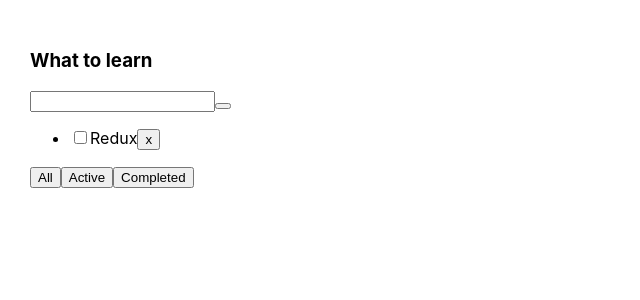
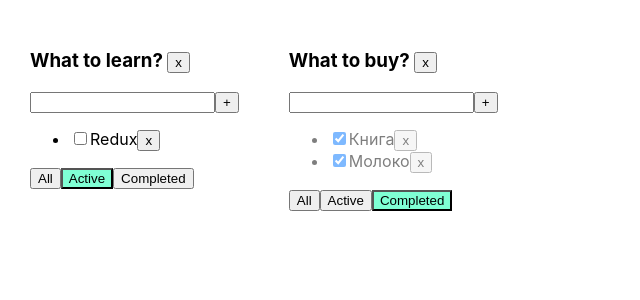
Before and after one commit to twers1/Todolist-React, a React (Create React App) app: page / in a window 1280 px wide. Shown: the top 300 px of the page, without its empty margins (0-640 px from the left). Built offline with nearby package versions, Linux system fonts and the light colour scheme.

Commit message:
add new styles, buttons, functions, errors

```diff
--- a/package.json
+++ b/package.json
@@ -10,10 +10,12 @@
     "@types/node": "^16.18.12",
     "@types/react": "^18.0.28",
     "@types/react-dom": "^18.0.11",
+    "@types/uuid": "^9.0.2",
     "react": "^18.2.0",
     "react-dom": "^18.2.0",
     "react-scripts": "5.0.1",
     "typescript": "^4.9.5",
+    "uuid": "^9.0.0",
     "web-vitals": "^2.1.4"
   },
   "scripts": {
--- a/src/App.css
+++ b/src/App.css
@@ -6,3 +6,19 @@
 .App > div {
   margin-right: 50px;
 }
+
+.error {
+  border: red 1px solid;
+}
+
+.error-message {
+  color: red;
+}
+
+.active-filter {
+  background-color: aquamarine;
+}
+
+.is-done {
+  opacity: 0.5;
+}
--- a/src/App.tsx
+++ b/src/App.tsx
@@ -1,63 +1,107 @@
 import React, { useState } from 'react';
 import './App.css';
 import TodoList, { TaskType } from './components/TodoList/Todolist';
-
-// function useState2(data: any) {
-//   return [data, () => {}]
-// }
-// useState2([{}, {}, {}])
-// let arr = useState2([{}, {}, {}]) // примерно как работае useState
-// let task1 = arr[0];
-// let setTask1 = arr[1]
-
-// export  function Counter() {
-
-//  let arr=useState(5)
-// let data = arr[0];
-// let setData = arr[1]
-//   return <div onClick={ () => {setData(data++)}}>{data}</div>
-// }
+import { v1 } from 'uuid';
 
 export type FiltedValuesType = "all" | "completed" | "active"
+type TodoListType ={
+  id: string
+  title: string
+  filter: FiltedValuesType
+}
 
 function App() {
 
 // useState - это hook, который хранит данные и изменяет их
-  let [task1, setTask1] = useState<Array<TaskType>>([
-    {id: 1, title: "CSS", isDone: true},
-    {id: 2, title: "JS", isDone: true},
-    {id: 3, title: "React", isDone: true},
-    {id: 4, title: "Redux", isDone: false}
-  ]);
 // мы сохраняем в useState данный тип(в дженериках)
-  let[filter, setFilter] = useState<FiltedValuesType>("active");
+  // let[filter, setFilter] = useState<FiltedValuesType>("active");
 
-  function removeTask(id: number) {
-    let filteredTask1 = task1.filter((t) =>t.id !== id)
-    setTask1(filteredTask1)
+  function removeTask(id: string, todolistId: string) {
+    let tasks = task1[todolistId]
+    let filteredTask1 = tasks.filter(t =>t.id !== id)
+    task1[todolistId] = filteredTask1;
+    setTask1({...task1})
   }
 
-  function changeFilter(value: FiltedValuesType) {
-    setFilter(value);
+  function addTask(title: string, todolistId: string){
+    let newTask = {id: v1(), title: title, isDone: false}
+    let tasks = task1[todolistId]
+    let newTasks = [newTask, ...tasks]
+    task1[todolistId] = newTasks
+    setTask1({...task1})
   }
 
-  let tasksForTodoList = task1;
-  if(filter === "completed") {
-    tasksForTodoList = task1.filter(t => t.isDone === true);
+  function changeStatus(taskId: string, isDone: boolean,  todolistId: string) {
+    let tasks = task1[todolistId]
+    let task = tasks.find((t)=>t.id === taskId)
+    if(task){
+      task.isDone = isDone
+      setTask1({...task1})
+    }
   }
-  if(filter === "active") {
-    tasksForTodoList = task1.filter(t => t.isDone === false);
+
+  function changeFilter(value: FiltedValuesType, todolistId: string) {
+    // setFilter(value);
+    let todolist = todolists.find(tl => tl.id === todolistId)
+    if(todolist){
+      todolist.filter = value
+      setTodoList([...todolists])
+    }
   }
+
+  let todoList1 = v1()
+  let todoList2 = v1()
+
+  let [todolists, setTodoList] =useState<Array<TodoListType>>([
+    {id: todoList1, title: 'What to learn?', filter: "active"},
+    {id: todoList2, title: 'What to buy?', filter: "completed"}
+  ])
+
+  let removeTodoList = (todolistId:string) => {
+    let filteredTask1 = todolists.filter(tl => tl.id !== todolistId)
+    setTodoList(filteredTask1)
+    delete task1[todolistId]
+    setTask1({...task1})
+  }
+
+  let [task1, setTask1] = useState({
+   [todoList1]: [{id: v1(), title: "CSS", isDone: true},
+    {id: v1(), title: "JS", isDone: true},
+    {id: v1(), title: "React", isDone: true},
+    {id: v1(), title: "Redux", isDone: false}],
+    [todoList2]: [ {id: v1(), title: "Книга", isDone: true},
+    {id: v1(), title: "Молоко", isDone: true},]
+  })
 
   return (
     <div className="App">
-      <TodoList title="What to learn"
-       tasks={tasksForTodoList}
-       removeTask={removeTask}
-       changeFilter={changeFilter}
-       />
+      {
+        todolists.map((tl) => {
+          let tasksForTodoList = task1[tl.id];
 
+          if(tl.filter === "completed") {
+             tasksForTodoList = tasksForTodoList.filter(t => t.isDone === true);
+          }
+
+          if(tl.filter === "active") {
+             tasksForTodoList =tasksForTodoList.filter(t => t.isDone === false);
+          }
+
+          return <TodoList key={tl.id}
+          title={tl.title}
+          id={tl.id}
+          tasks={tasksForTodoList}
+          removeTask={removeTask}
+          changeFilter={changeFilter}
+          addTask={addTask}
+          changeTaskStatus={changeStatus}
+          filter={tl.filter}
+          removeTodoList={removeTodoList}
+          />
+        })
+      }
     </div>
+
   );
 }
 // // так как это js элемент, его нужно записать в фигурных скобках
--- a/src/components/TodoList/Todolist.tsx
+++ b/src/components/TodoList/Todolist.tsx
@@ -1,45 +1,92 @@
-import React from "react";
+import React, { ChangeEvent, KeyboardEvent, useState } from "react";
 import { FiltedValuesType } from "../../App";
 
 // props(объект) - параметры функции props = {title: "", tasks={}}
 
 export type TaskType = {
-    id: number
+    id: string
     title: string
     isDone: boolean
 }
 
 type PropsType = {
+    id: string
     title:string
     tasks: Array<TaskType>
-    removeTask: (id: number) => void
+    removeTask: (id: string, todolistId:string) => void
     // tasks2: TaskType[] эти две записи одинаковы
-    changeFilter: (value: FiltedValuesType) => void
+    changeFilter: (value: FiltedValuesType, todolistId: string) => void
+    addTask: (title: string, todolistId:string) => void
+    changeTaskStatus: (taskId: string, isDone: boolean, todolistId:string ) => void
+    filter: FiltedValuesType
+    removeTodoList: (todolistId: string) => void
 }
 // map - это метод массива, который на основе каждого объекта в массиве(элемента в) -> создает какое-то другой элемент
 function TodoList(props: PropsType) {
+  const [newTaskTitle, setNewTaskTitle] = useState("");
+  const [error, setError] = useState<string | null>(null)
+
+  const onNewTitleChangeHandler = (e: ChangeEvent<HTMLInputElement>) => {
+    setNewTaskTitle(e.currentTarget.value)
+  }
+
+  const onKeyPressHandler = (e: KeyboardEvent<HTMLInputElement>) => {
+    setError(null)
+    if( e.charCode === 13){
+      props.addTask(newTaskTitle, props.id)
+      setNewTaskTitle("")
+    }
+
+  }
+
+  const addTask = () => {
+    if(newTaskTitle.trim() === ""){
+      setError("Неверное поле")
+      return
+    }
+    props.addTask(newTaskTitle, props.id)
+    setNewTaskTitle("")
+  }
+
+  const onAllClickHandler = () =>props.changeFilter("all", props.id)
+
+  const onActiveClickHandler = () =>props.changeFilter("active", props.id)
+
+  const onCompletedClickHandler = () =>props.changeFilter("completed", props.id)
+
+  const removeTodoList = () => {
+    props.removeTodoList(props.id)
+  }
+
+
   return (
     <div>
-      <h3>{props.title}</h3>
+      <h3>{props.title} <button onClick={removeTodoList}>x</button></h3>
       <div>
-        <input type="text" />
-        <button></button>
+        <input value={newTaskTitle} onChange={onNewTitleChangeHandler} onKeyPress={onKeyPressHandler} className={error ? "error" : ""}/>
+        <button onClick={addTask}>+</button>
+        {error && <div className="error-message">error</div>}
+
       </div>
       <ul>
         {
-          props.tasks.map((t) => { return <li>
-            <input type="checkbox" checked={t.isDone} />
+          props.tasks.map((t) => { return <li key={t.id} className={t.isDone ?"is-done" : ""}>
+            <input type="checkbox"
+            onChange={(e: ChangeEvent<HTMLInputElement>) => {
+              props.changeTaskStatus(t.id, e.currentTarget.checked, props.id);
+            }}
+             checked={t.isDone} />
             <span>{t.title}</span>
-            <button onClick={() => {props.removeTask(t.id)}}>x</button>
+            <button onClick={(e) => {props.removeTask(t.id, props.id)}}>x</button>
           </li>})
         }
 
 
       </ul>
       <div>
-        <button onClick={() => {props.changeFilter("all")}}>All</button>
-        <button onClick={() => {props.changeFilter("active")}}>Active</button>
-        <button onClick={() => {props.changeFilter("completed")}}>Completed</button>
+        <button onClick={onAllClickHandler} className={props.filter === 'all' ? "active-filter" : ""}>All</button>
+        <button onClick={onActiveClickHandler} className={props.filter === 'active' ? "active-filter" : ""}>Active</button>
+        <button onClick={onCompletedClickHandler} className={props.filter === 'completed' ? "active-filter" : ""}>Completed</button>
       </div>
     </div>
   );
```
Also changed, not shown: 2 other files (tests, documents, lock files or other folders).
